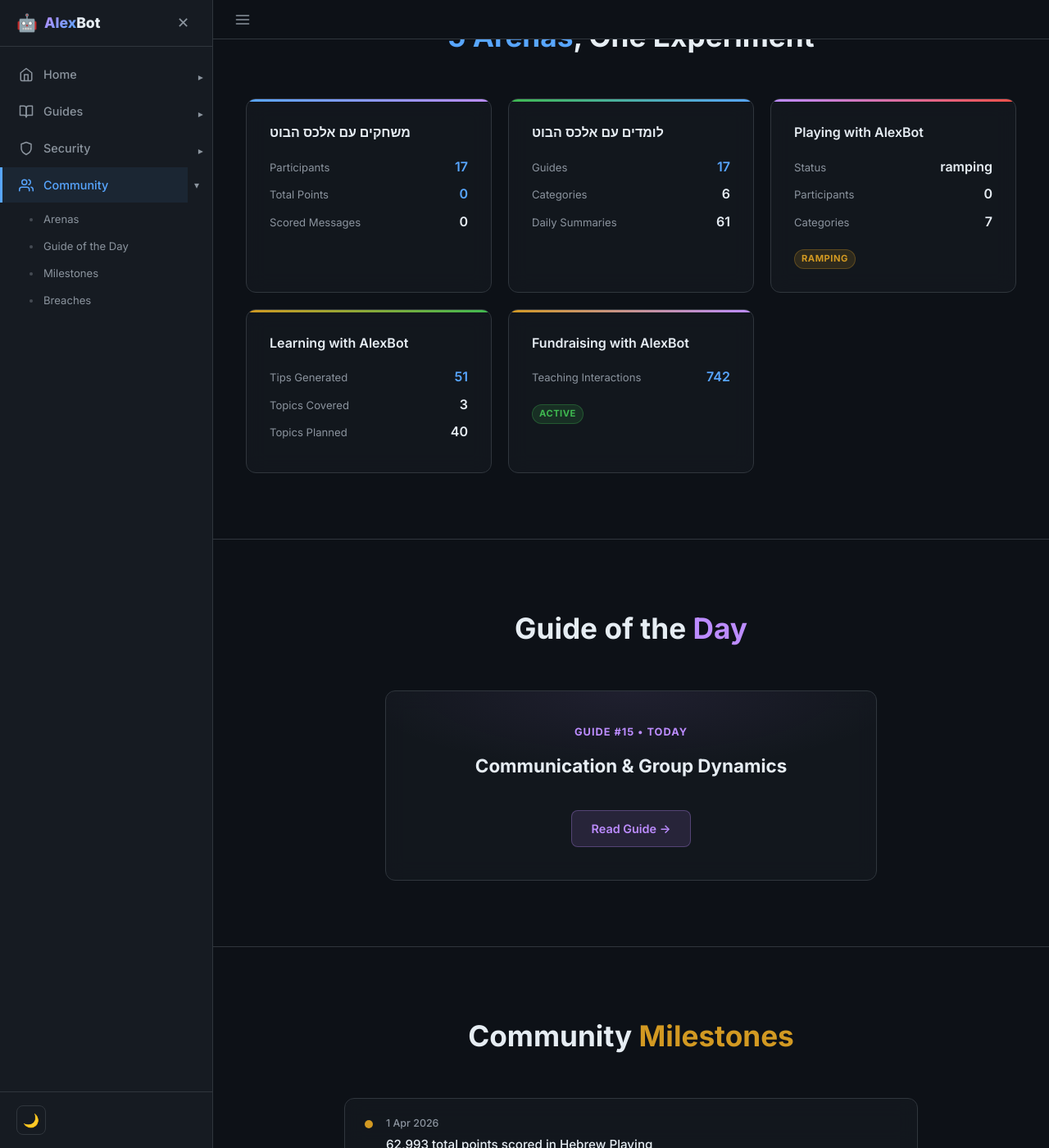
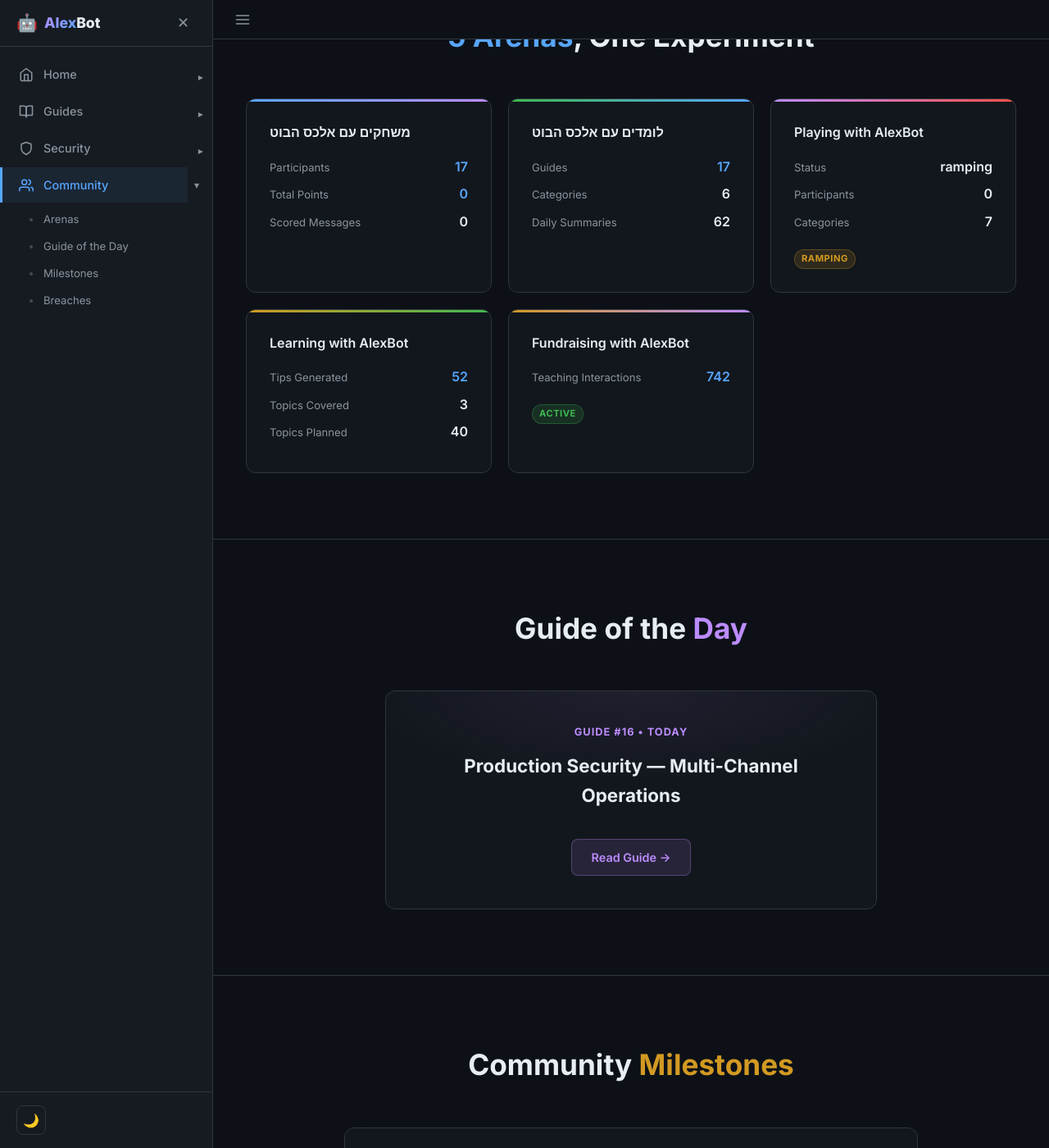
Before and after one commit to alexliv1234/alexbot-public, a Jekyll site: the page built from docs/community.html, in a window 1280 px wide and 1400 px high, scrolled down 450 px. Shown: the whole window at 82% size. Built offline with Jekyll 4.4.1, drawn with Linux system fonts in a browser that asks for light colours; some of the changed text lies outside the part shown.

Commit message:
📊 Auto-update community stats (2026-05-07_05-00)
Hebrew Playing: 17 players /  pts
Guides: 17 published | International: 0 playing

```diff
--- a/docs/assets/groups-data.json
+++ b/docs/assets/groups-data.json
@@ -1,6 +1,6 @@
 {
-  "lastUpdated": "2026-05-06",
-  "timestamp": "2026-05-06T17:02Z",
+  "lastUpdated": "2026-05-07",
+  "timestamp": "2026-05-07T02:00Z",
   "hebrewPlaying": {
     "name": "משחקים עם אלכס הבוט",
     "participants": 17,
@@ -12,7 +12,7 @@
     "name": "לומדים עם אלכס הבוט",
     "guides": 17,
     "categories": 6,
-    "dailySummaries": 61,
+    "dailySummaries": 62,
     "qaExchanges": 3
   },
   "intlPlaying": {
@@ -23,7 +23,7 @@
   },
   "intlLearning": {
     "name": "Learning with AlexBot",
-    "tipsGenerated": 51,
+    "tipsGenerated": 52,
     "topicsCovered": 3,
     "topicsPlanned": 40,
     "deliveryFailures": 1
@@ -53,9 +53,9 @@
     }
   ],
   "guideOfTheDay": {
-    "num": 15,
-    "title": "Communication & Group Dynamics",
-    "slug": "15-communication-group-dynamics"
+    "num": 16,
+    "title": "Production Security — Multi-Channel Operations",
+    "slug": "16-production-security-multi-channel"
   },
   "communityMilestones": [
     {
```
